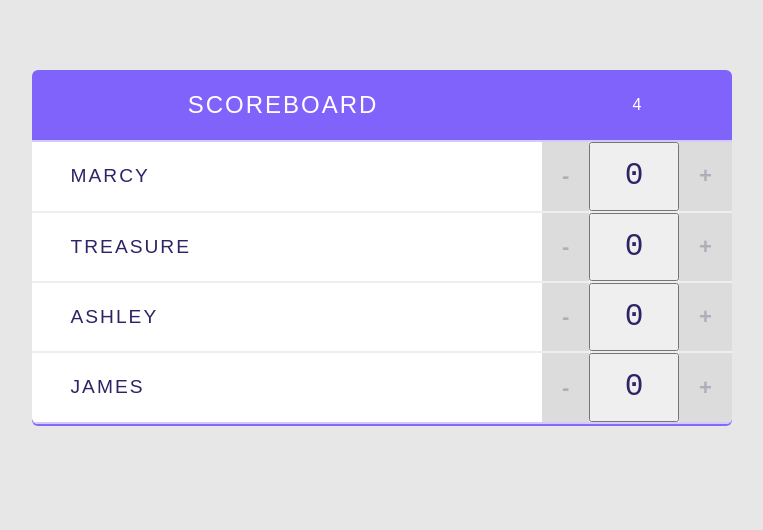
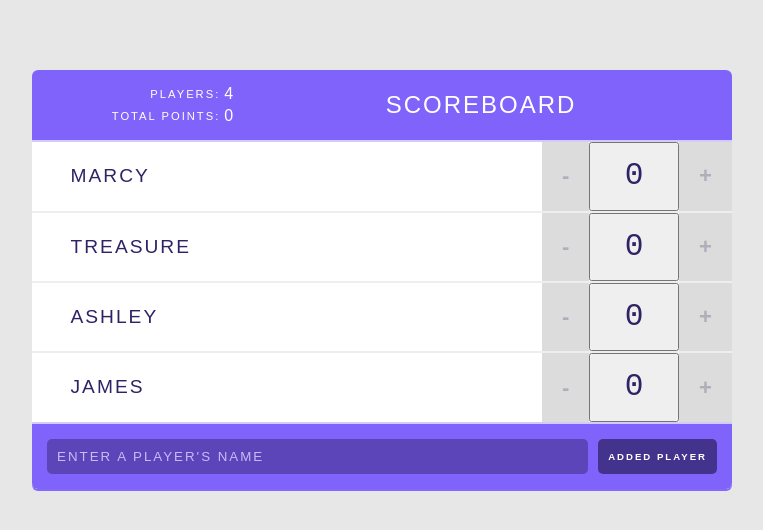
Before and after one commit to marcysilverman/playing-with-react, a React (Create React App) app: page / in a window 1280 px wide. Shown: the top 530 px of the page, without its empty margins (258-1021 px from the left). Built offline with nearby package versions, Linux system fonts and the light colour scheme.

Commit message:
can add a new player

```diff
--- /dev/null
+++ b/src/components/AddPlayerForm.js
@@ -0,0 +1,36 @@
+import React, { Component } from 'react';
+
+class AddPlayerForm extends Component {
+
+  state = {
+    value:''
+  };
+
+  handleValueChange = (e) => {
+    this.setState({ value: e.target.value })
+  }
+
+  handleSubmit = (event) => {
+    event.preventDefault();
+    this.props.addPlayer(this.state.value);
+
+  }
+  render () {
+    return (
+      <form onSubmit={this.handleSubmit}>
+        <input
+        type="text"
+        value={this.state.value}
+        onChange={this.handleValueChange}
+        placeholder="enter a player's name"
+        />
+        <input
+        type="submit"
+        value="Added Player"
+        />
+      </form>
+    );
+  }
+}
+
+export default AddPlayerForm;
--- a/src/components/App.js
+++ b/src/components/App.js
@@ -1,28 +1,56 @@
 import React, { Component } from 'react';
 import Header from'./Header';
 import Player from'./Player';
+import AddPlayerForm from './AddPlayerForm';
 
 class App extends Component {
     state = {
       players: [
         {
           name: "Marcy",
+          score: 0,
           id: 1
         },
         {
           name: "Treasure",
+          score: 0,
           id: 2
         },
         {
           name: "Ashley",
+          score: 0,
           id: 3
         },
         {
           name: "James",
+          score: 0,
           id: 4
         }
       ]
     }
+
+    prevPlayerId = 4;
+
+    handleScoreChange = (index, delta) => {
+    this.setState( prevState => ({
+      score: prevState.players[index].score += delta
+    }));
+
+  };
+
+  handleAddPlayer = (name) => {
+    this.setState({
+      players: [
+        //this merges the players to this new array
+        ...this.state.players,
+        {
+          name,
+          score: 0,
+          id: this.prevPlayerId += 1
+        }
+      ]
+    })
+  }
 
     handleRemovePlayer = (id) => {
       this.setState( prevState => ({
@@ -32,16 +60,24 @@
     render() {
     return (
       <div className="scoreboard">
-        <Header title="scoreboard" totalPlayers={this.state.players.length} />
+        <Header title="scoreboard"
+        players={this.state.players} />
 
-        {this.state.players.map(player =>
+        {this.state.players.map( (player, index) =>
            <Player
            name={player.name}
+           score={player.score}
+           changeScore={this.handleScoreChange}
            id={player.id}
+           index={index}
            key={player.id.toString()}
            removePlayer={this.handleRemovePlayer}
-        /> )}
-      </div>
+           />
+           )}
+           <AddPlayerForm
+           addPlayer={this.handleAddPlayer}
+           />
+           </div>
     )
   }
 }
--- a/src/components/Counter.js
+++ b/src/components/Counter.js
@@ -1,30 +1,16 @@
-import React, { Component } from 'react';
+import React  from 'react';
 
-class Counter extends Component {
-  state= {
-      score: 0
-  };
+const Counter = (props) => {
 
-  incrementScore = () => {
-    this.setState( prevState => ({
-      score: prevState.score + 1
-    }));
-  };
+  let index = props.index;
 
-  decrementScore = () => {
-    this.setState( prevState => ({
-      score: prevState.score -1
-    }));
-  }
-  render() {
     return (
       <div className="counter">
-      <button className="counter-action decrement" onClick={this.decrementScore}> - </button>
-      <button className="counter-score"> { this.state.score} </button>
-      <button className="counter-action increment" onClick={this.incrementScore}> + </button>
+      <button className="counter-action decrement" onClick={ () => props.changeScore(index, -1)}> - </button>
+      <button className="counter-score"> {props.score} </button>
+      <button className="counter-action increment" onClick={ () => props.changeScore(index, 1)}> + </button>
       </div>
     )
-  }
 };
 
 export default Counter;
--- a/src/components/Header.js
+++ b/src/components/Header.js
@@ -1,10 +1,12 @@
 import React from 'react';
+import Stats from './Stats';
 
 const Header = (props) => {
   return (
     <header>
+      <Stats
+      players={props.players}/>
       <h1> { props.title }</h1>
-      <span className="stats"> { props.totalPlayers }</span>
     </header>
   )
 };
--- a/src/components/Player.js
+++ b/src/components/Player.js
@@ -8,7 +8,11 @@
     <button className="remove-player" onClick={ () => props.removePlayer(props.id) }>✖</button>
       { props.name }
     </span>
-    <Counter />
+    <Counter
+    score={props.score}
+    changeScore={props.changeScore}
+    index={props.index}
+    />
     </div>
   );
 };
--- /dev/null
+++ b/src/components/Stats.js
@@ -0,0 +1,26 @@
+import React from 'react';
+
+const Stats = (props) => {
+
+  const totalPlayers = props.players.length;
+  const totalPoints = props.players.reduce((total,player) => {
+    return total + player.score;
+  }, 0);
+
+  return (
+    <table className="stats">
+    <tbody>
+      <tr>
+        <td>Players:</td>
+        <td>{ totalPlayers }</td>
+      </tr>
+      <tr>
+        <td>Total Points:</td>
+        <td> { totalPoints }</td>
+      </tr>
+    </tbody>
+  </table>
+  );
+};
+
+export default Stats;
```
